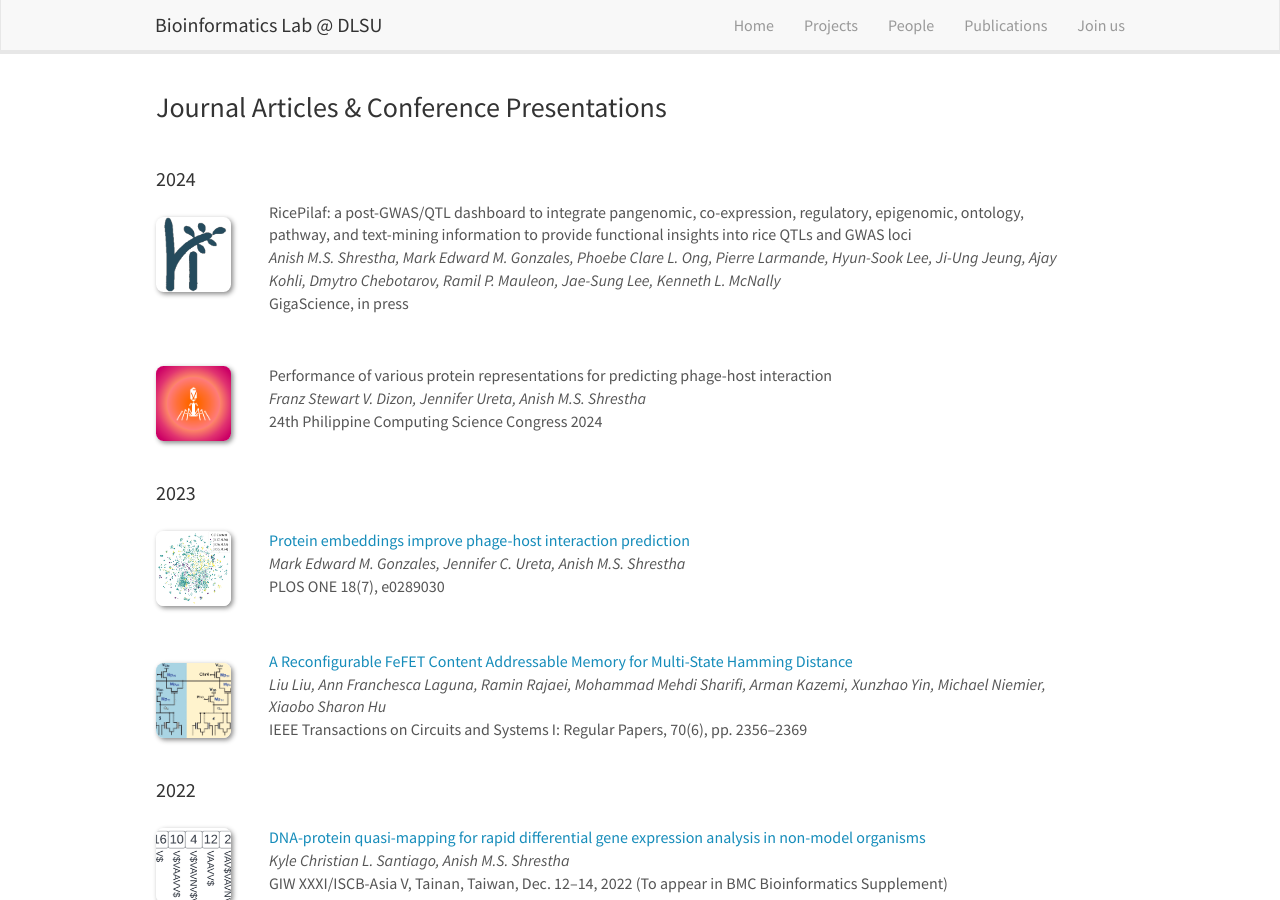
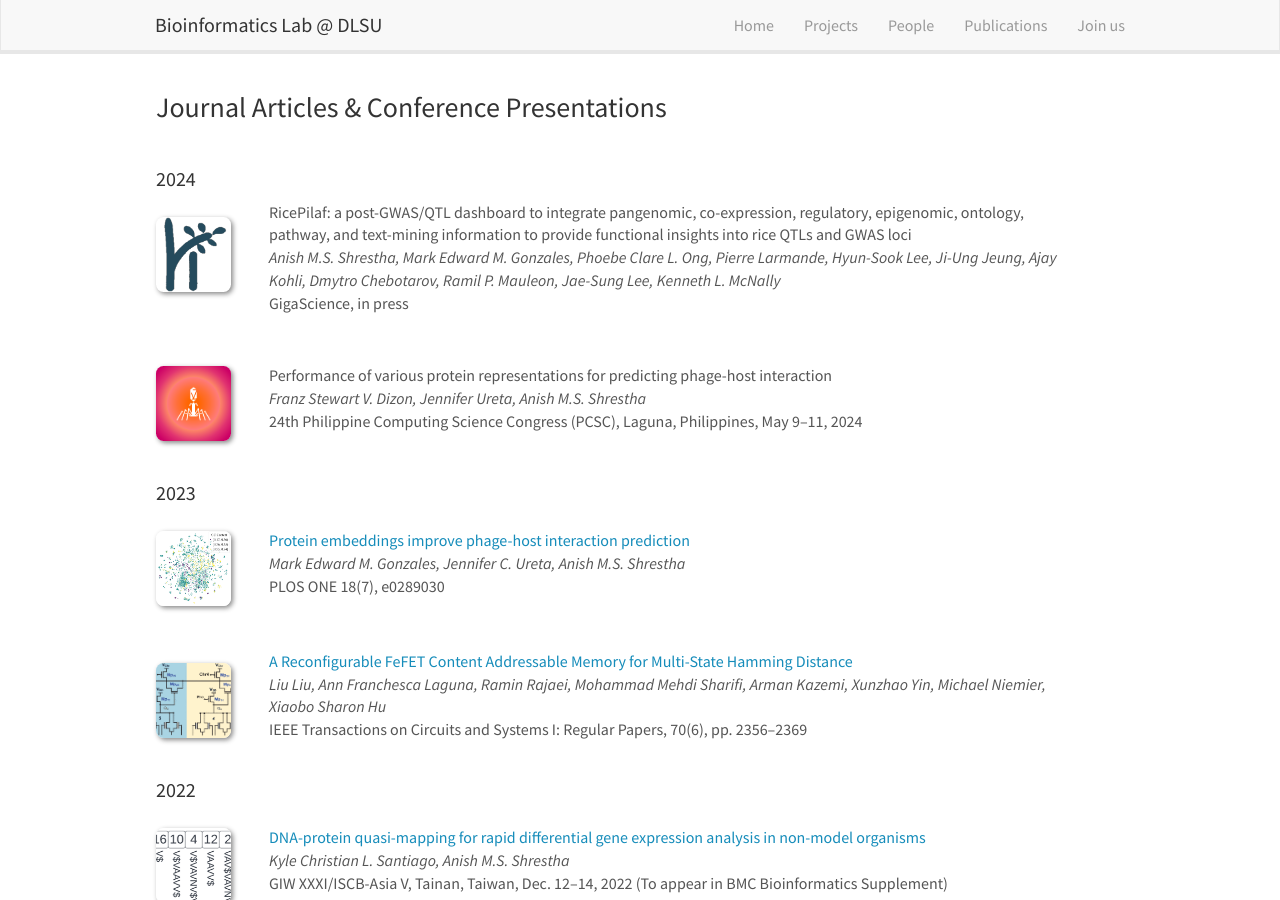
Before and after one commit to bioinfodlsu/bioinfodlsu.github.io, a Jekyll site: the page built from _pages/publications.md, in a window 1280 px wide and 900 px high. Built offline with Jekyll 4.4.1, drawn with Linux system fonts in a browser that asks for light colours; nearby versions of some CDN libraries.

Commit message:
Make PCSC citation uniform

```diff
--- a/_data/publist.yml
+++ b/_data/publist.yml
@@ -20,7 +20,7 @@
   image: phages.png
   description:
   authors: Franz Stewart V. Dizon, Jennifer Ureta, Anish M.S. Shrestha
-  no-link: 24th Philippine Computing Science Congress 2024
+  no-link: 24th Philippine Computing Science Congress (PCSC), Laguna, Philippines, May 9–11, 2024
   year: 2024
 
 - title: "Protein embeddings improve phage-host interaction prediction"
```
